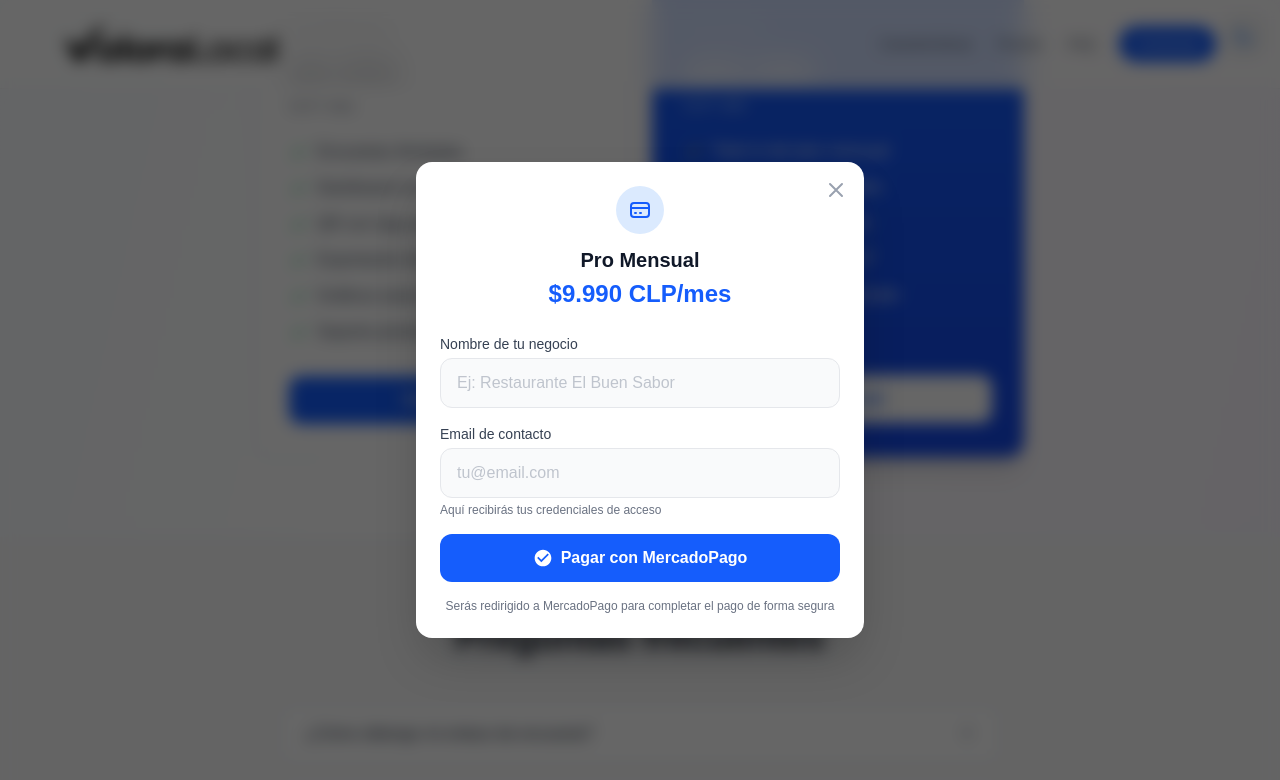
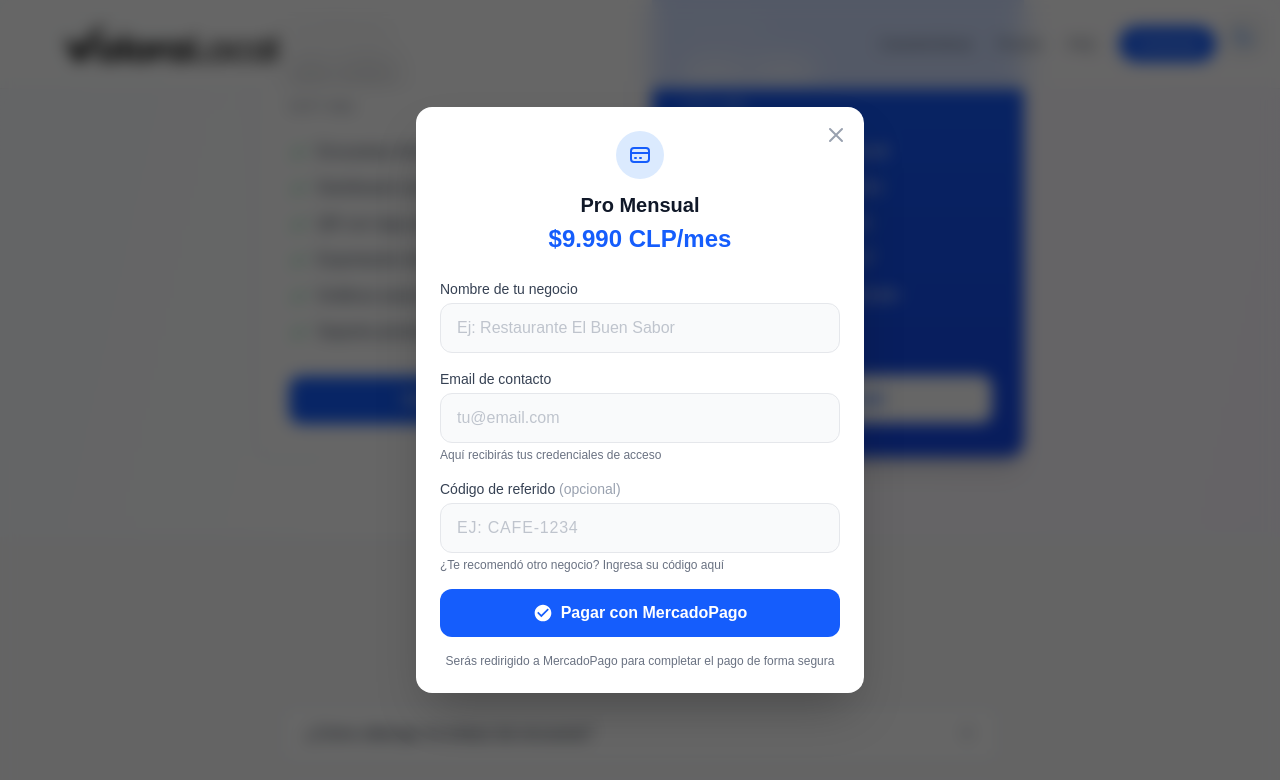
Before and after one commit to DiegoSalsa/SatisfaccionClientes, a Next.js app: page / in a window 1280 px wide. Both pictures are taken after a click on the button "Comenzar". Shown: the part 3781-4561 px from the top of the page. Built offline with nearby package versions, Linux system fonts and the light colour scheme.

Commit message:
feat: add referral code field to checkout modal

```diff
--- a/components/CheckoutModal.tsx
+++ b/components/CheckoutModal.tsx
@@ -15,6 +15,7 @@
 export function CheckoutModal({ isOpen, onClose, planId, planName, planPrice }: CheckoutModalProps) {
   const [businessName, setBusinessName] = useState('');
   const [email, setEmail] = useState('');
+  const [referralCode, setReferralCode] = useState('');
   const [loading, setLoading] = useState(false);
   const [error, setError] = useState('');
 
@@ -33,6 +34,7 @@
           planId,
           email,
           businessName,
+          referralCode: referralCode.trim() || undefined,
         }),
       });
 
@@ -117,6 +119,23 @@
             </p>
           </div>
 
+          <div>
+            <label className="block text-sm font-medium text-gray-700 dark:text-zinc-300 mb-1">
+              Código de referido <span className="text-gray-400 dark:text-zinc-500 font-normal">(opcional)</span>
+            </label>
+            <input
+              type="text"
+              value={referralCode}
+              onChange={(e) => setReferralCode(e.target.value.toUpperCase())}
+              placeholder="Ej: CAFE-1234"
+              maxLength={15}
+              className="w-full px-4 py-3 bg-gray-50 dark:bg-zinc-800 border border-gray-200 dark:border-zinc-700 rounded-xl focus:outline-none focus:ring-2 focus:ring-blue-500 text-gray-900 dark:text-white placeholder-gray-400 uppercase tracking-wider"
+            />
+            <p className="text-xs text-gray-500 dark:text-zinc-500 mt-1">
+              ¿Te recomendó otro negocio? Ingresa su código aquí
+            </p>
+          </div>
+
           {error && (
             <div className="bg-red-50 dark:bg-red-900/20 text-red-600 dark:text-red-400 text-sm p-3 rounded-lg">
               {error}
```
